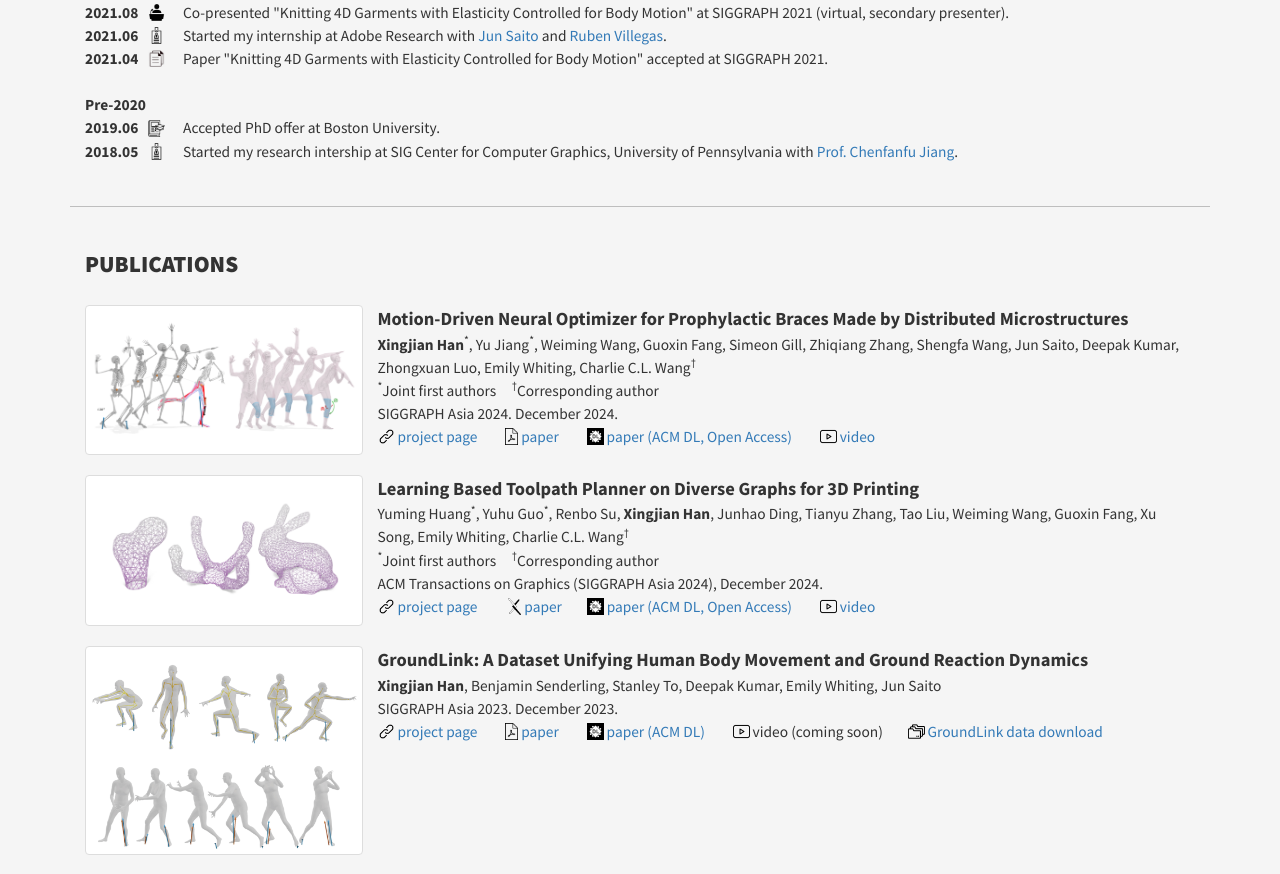
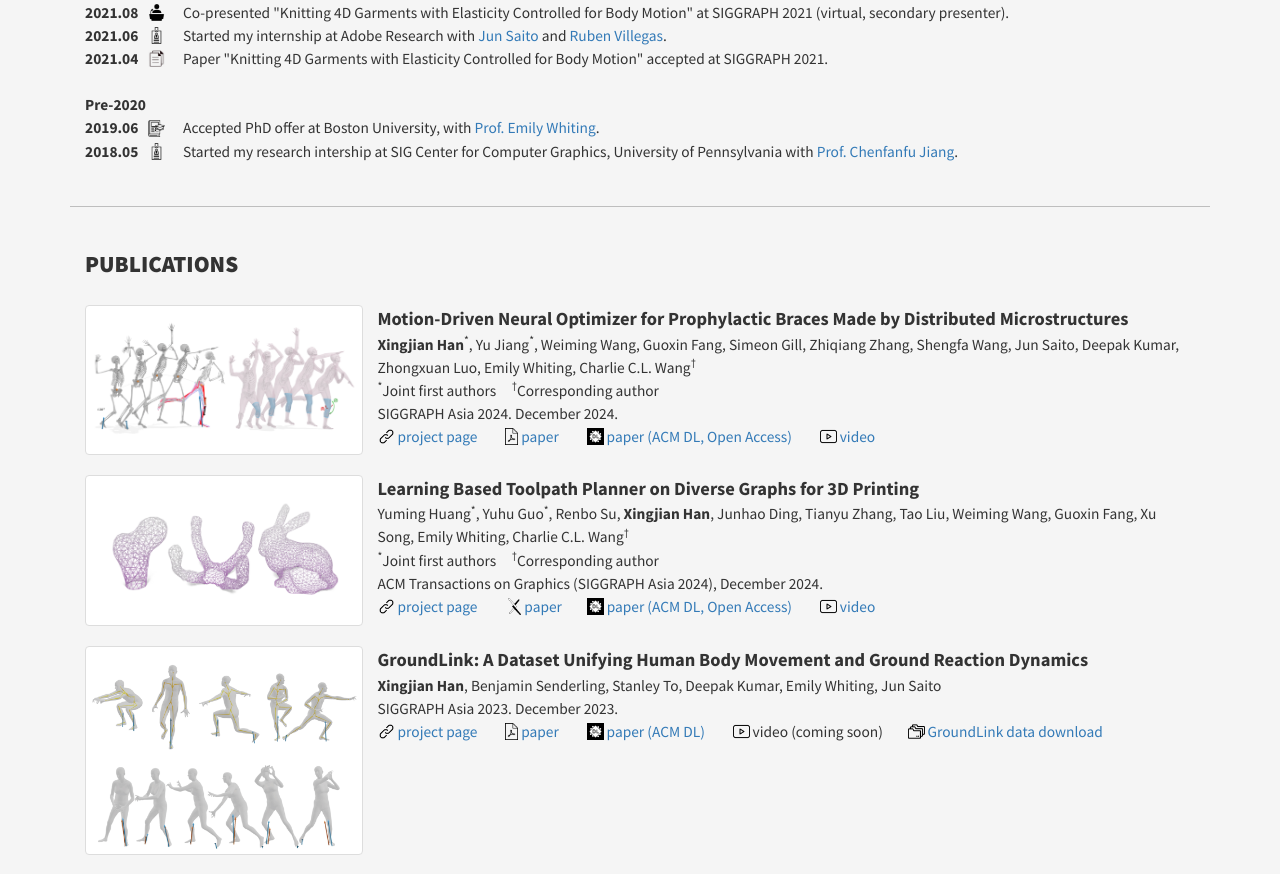
Before and after one commit to hanxingjian/hanxingjian.github.io, a plain HTML site: page index.html in a window 1280 px wide. Shown: the part 1226-2100 px from the top of the page. Drawn offline with Linux system fonts and the light colour scheme; grey boxes are pictures that could not be loaded; a web font is replaced by a local one.

Commit message:
minor change: supervisor added

```diff
--- a/index.html
+++ b/index.html
@@ -148,7 +148,7 @@
     <br><br>
     <b>Pre-2020</b>
     <br>
-    <b>2019.06</b>&nbsp;&nbsp;&nbsp;<img class="project-icon" src="images/icons/thesis.png">&nbsp;&nbsp;&nbsp;&nbsp;&nbsp;&nbsp;Accepted PhD offer at Boston University.
+    <b>2019.06</b>&nbsp;&nbsp;&nbsp;<img class="project-icon" src="images/icons/thesis.png">&nbsp;&nbsp;&nbsp;&nbsp;&nbsp;&nbsp;Accepted PhD offer at Boston University, with <a href="http://cs-people.bu.edu/whiting/">Prof. Emily Whiting</a>.
     <br>
     <b>2018.05</b>&nbsp;&nbsp;&nbsp;<img class="project-icon" src="images/icons/internship.png">&nbsp;&nbsp;&nbsp;&nbsp;&nbsp;&nbsp;Started my research intership at SIG Center for Computer Graphics, University of Pennsylvania with <a href="https://www.math.ucla.edu/~cffjiang/">Prof. Chenfanfu Jiang</a>.
     <br>
```
